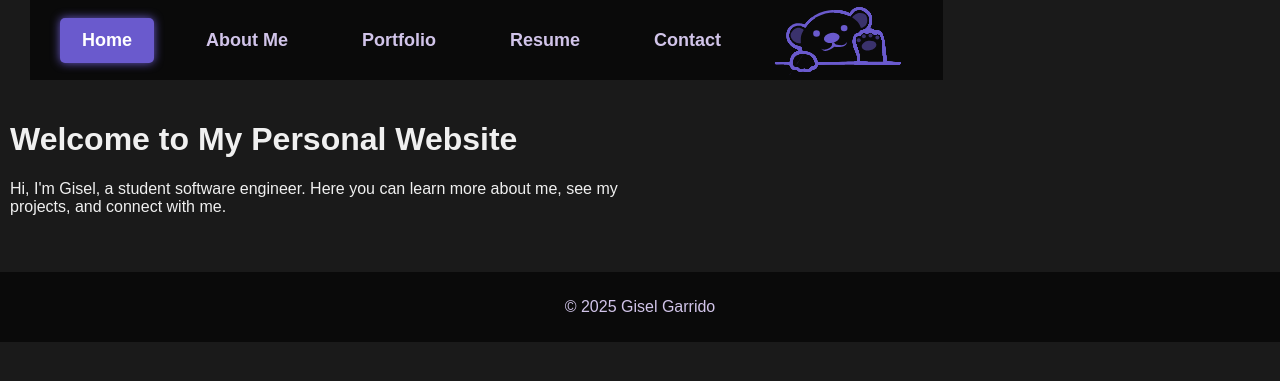
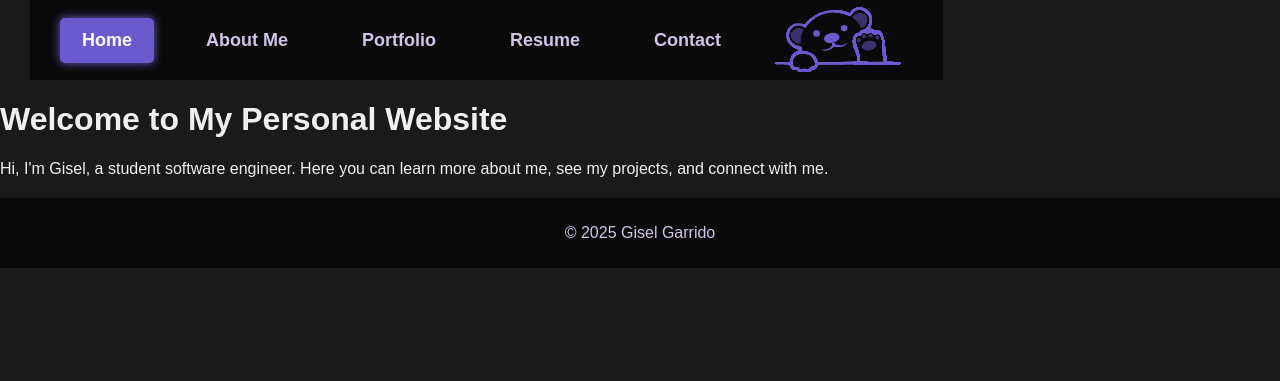
Before and after one commit to les1g/Gsite, a Flask app: page / in a window 1280 px wide. Shown: the top 381 px of the page. Run offline with Flask 3, Linux system fonts and the light colour scheme.

Commit message:
Remove main style block
Removed the default main style block to allow media queries to fully handle the content styling and responsiveness. This ensures the layout adjusts properly at different screen sizes without conflicts.

```diff
--- a/static/styles.css
+++ b/static/styles.css
@@ -67,14 +67,6 @@ header {
     width: 150px;  /* Sets the width of the image */
     height: auto;  /* Keeps image's aspect ratio */
     margin-left: 20px;  /* Adds space to the left of the image */
-}
-
-/* Main content styling */
-main {
-    padding: 20px 650px; /* Adds 20px padding on top/bottom and 650px on left/right */
-    padding-left: 10px; /* Adjusts left padding to 10px */
-    max-width: 1200px; /* Sets max width of content */
-    margin: 0 auto; /* Centers content horizontally */
 }
 
 /* Footer styling */
```
